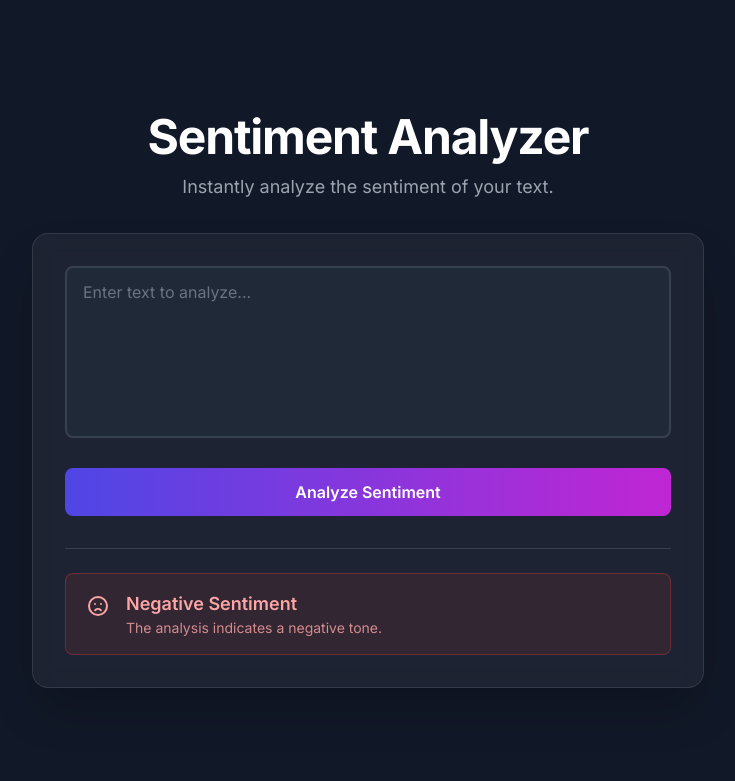
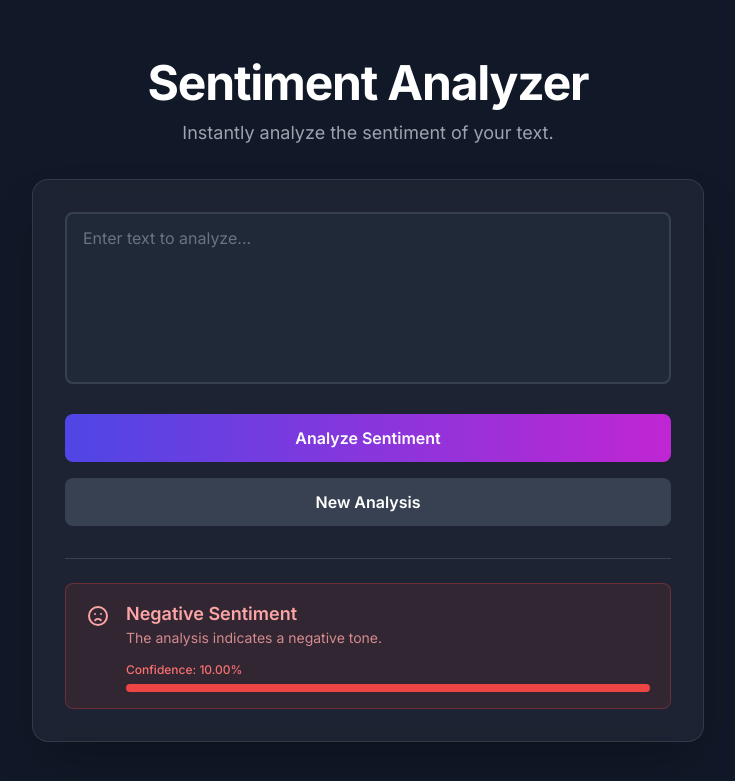
Before and after one commit to CodeBy-HP/Sentiment-Classification-Mlflow-DVC, a FastAPI app: template fastapi_app/templates/index.html in a window 1280 px wide. Shown: the top 781 px of the page, without its empty margins (272-1007 px from the left). Run offline with FastAPI, Linux system fonts and the light colour scheme; the template is opened without the code that fills it: most values are stand-ins (such as "Sample title", 1, 10 or a date in 2020); parts of the project's set-up code (start-up, migrations or seed data) failed here and were passed over; some libraries are stand-ins or nearby versions.

Commit message:
CICD run - 12

```diff
--- a/fastapi_app/app.py
+++ b/fastapi_app/app.py
@@ -125,7 +125,7 @@
 model_version = get_latest_model_version(model_name)
 model_uri = f'models:/{model_name}/{model_version}'
 print(f"Fetching model from: {model_uri}")
-model = mlflow.pyfunc.load_model(model_uri)
+model = mlflow.sklearn.load_model(model_uri)
 vectorizer = pickle.load(open(vectorizer_path, 'rb'))
 
 # Routes
@@ -153,10 +153,15 @@
     result = model.predict(features_array)
     prediction = int(result[0])
 
+    # Get probability scores for confidence
+    # Note: predict_proba returns [prob_negative, prob_positive]
+    probabilities = model.predict_proba(features_array)[0]
+    confidence = float(probabilities[prediction]) * 100  # Convert to percentage
+
     return templates.TemplateResponse(
         request=request,
         name="index.html",
-        context={"result": prediction}
+        context={"result": prediction, "confidence": confidence}
     )
 
 @app.get("/health")
--- a/fastapi_app/templates/index.html
+++ b/fastapi_app/templates/index.html
@@ -60,21 +60,46 @@
                 </form>
 
                 {% if result is not none %}
+                <button
+                    onclick="window.location.href='/'"
+                    class="w-full mt-4 bg-gray-700 hover:bg-gray-600 text-white font-semibold py-3 rounded-lg transition-all duration-300"
+                >
+                    New Analysis
+                </button>
+                {% endif %}
+
+                {% if result is not none %}
                 <div class="mt-8 pt-6 border-t border-gray-700 fade-in" style="animation-delay: 0.4s;">
                     {% if result == 1 %}
                     <div class="flex items-start space-x-4 bg-green-500/10 border border-green-500/30 text-green-300 px-5 py-4 rounded-lg">
                         <svg class="w-6 h-6 flex-shrink-0 mt-1" fill="none" stroke="currentColor" viewBox="0 0 24 24" xmlns="http://www.w3.org/2000/svg"><path stroke-linecap="round" stroke-linejoin="round" stroke-width="2" d="M14.828 14.828a4 4 0 01-5.656 0M9 10h.01M15 10h.01M21 12a9 9 0 11-18 0 9 9 0 0118 0z"></path></svg>
-                        <div>
+                        <div class="flex-1">
                             <h4 class="text-lg font-semibold">Positive Sentiment</h4>
                             <p class="text-sm text-green-300/80">The analysis indicates a positive tone.</p>
+                            {% if confidence %}
+                            <div class="mt-2">
+                                <span class="text-xs font-medium text-green-400">Confidence: {{ "%.2f"|format(confidence) }}%</span>
+                                <div class="w-full bg-gray-700 rounded-full h-2 mt-1">
+                                    <div class="bg-green-500 h-2 rounded-full" style="width: {{ confidence }}%"></div>
+                                </div>
+                            </div>
+                            {% endif %}
                         </div>
                     </div>
                     {% else %}
                     <div class="flex items-start space-x-4 bg-red-500/10 border border-red-500/30 text-red-300 px-5 py-4 rounded-lg">
                         <svg class="w-6 h-6 flex-shrink-0 mt-1" fill="none" stroke="currentColor" viewBox="0 0 24 24" xmlns="http://www.w3.org/2000/svg"><path stroke-linecap="round" stroke-linejoin="round" stroke-width="2" d="M9.172 16.172a4 4 0 015.656 0M9 10h.01M15 10h.01M21 12a9 9 0 11-18 0 9 9 0 0118 0z"></path></svg>
-                        <div>
+                        <div class="flex-1">
                             <h4 class="text-lg font-semibold">Negative Sentiment</h4>
                             <p class="text-sm text-red-300/80">The analysis indicates a negative tone.</p>
+                            {% if confidence %}
+                            <div class="mt-2">
+                                <span class="text-xs font-medium text-red-400">Confidence: {{ "%.2f"|format(confidence) }}%</span>
+                                <div class="w-full bg-gray-700 rounded-full h-2 mt-1">
+                                    <div class="bg-red-500 h-2 rounded-full" style="width: {{ confidence }}%"></div>
+                                </div>
+                            </div>
+                            {% endif %}
                         </div>
                     </div>
                     {% endif %}
```
Also changed, not shown: fastapi_app/load_model_test.py (deleted, +0 -18 lines), fastapi_app/preprocessing_utility.py (deleted, +0 -51 lines), .github/workflows/deploy.yml, 4 other files.
